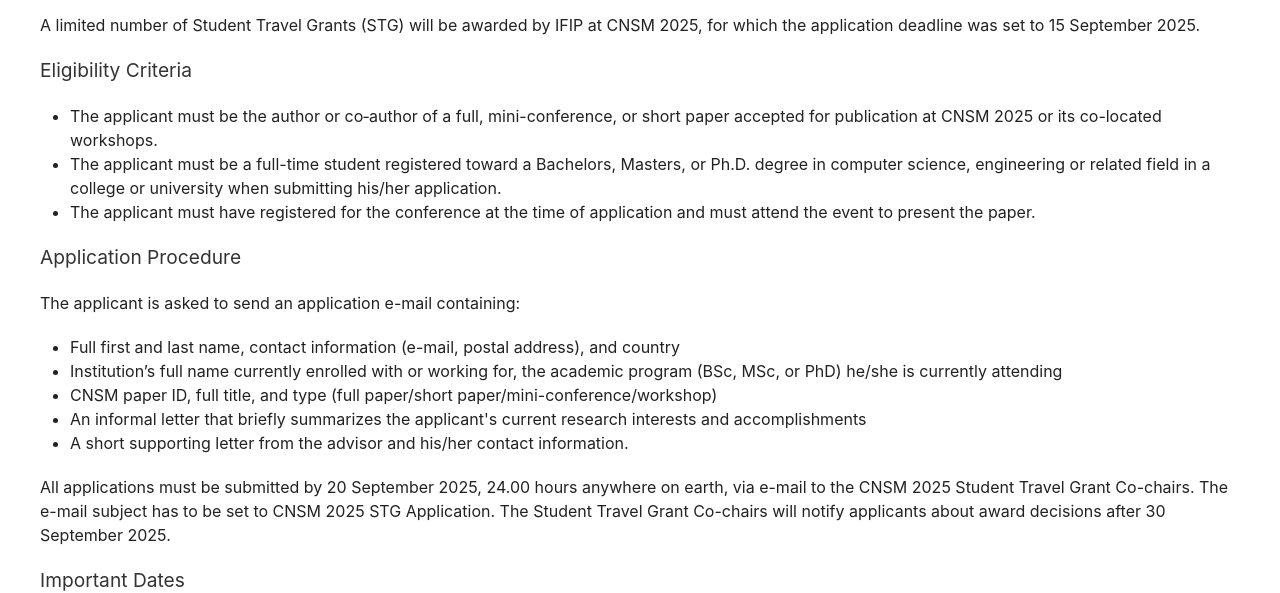
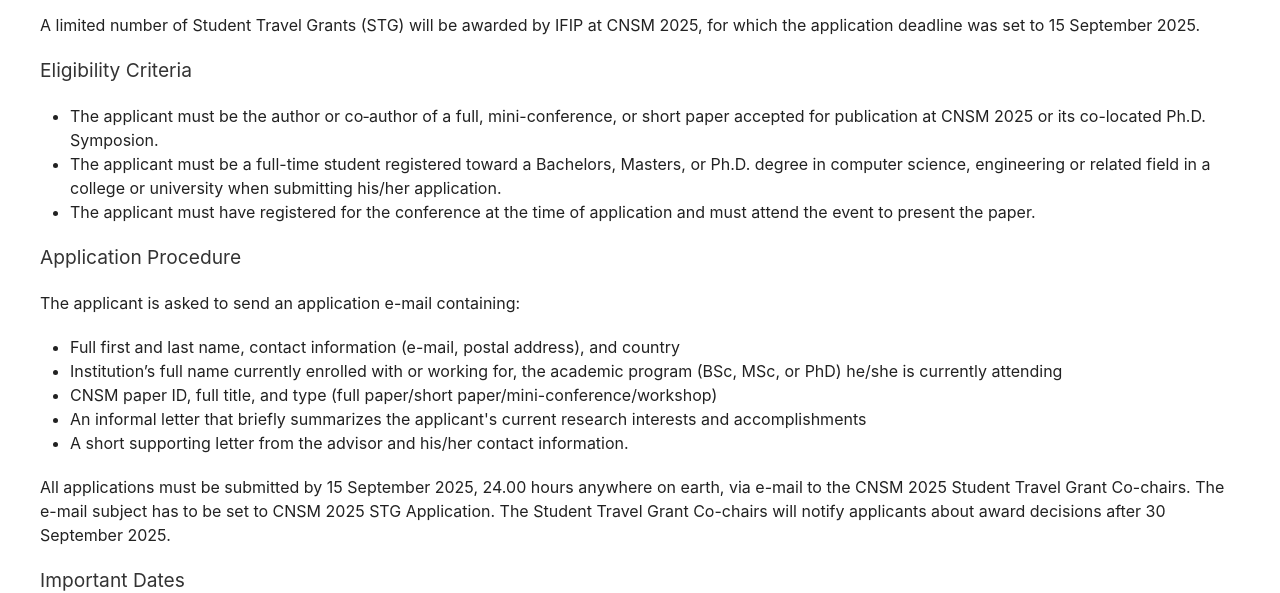
Before and after one commit to stuartclayman/cnsm-2025-website, a Jekyll site: the page built from stg.html, in a window 1280 px wide. Shown: the part 294-887 px from the top of the page. Built offline with Jekyll 4.4.1, drawn with Linux system fonts in a browser that asks for light colours; nearby versions of some CDN libraries.

Commit message:
Fix dates

```diff
--- a/stg.html
+++ b/stg.html
@@ -11,7 +11,7 @@
 <h3>Eligibility Criteria</h3>
 
 <ul>
-  <li>The applicant must be the author or co‐author of a full, mini-conference, or short paper accepted for publication at CNSM 2025 or its co-located workshops.</li>
+  <li>The applicant must be the author or co‐author of a full, mini-conference, or short paper accepted for publication at CNSM 2025 or its co-located Ph.D. Symposion.</li>
   <li>The applicant must be a full-time student registered toward a Bachelors, Masters, or Ph.D. degree in computer science, engineering or related field in a college or university when submitting his/her application.</li>
   <li>The applicant must have registered for the conference at the time of application and must attend the event to present the paper.</li>
 </ul>
@@ -36,7 +36,7 @@
 </p>
 
 <p>
-All applications must be submitted by 20 September 2025, 24.00 hours anywhere on earth, via e-mail to the CNSM 2025 Student Travel Grant Co-chairs. The e-mail subject has to be set to CNSM 2025 STG Application. The Student Travel Grant Co-chairs will notify applicants about award decisions after 30 September 2025.
+All applications must be submitted by 15 September 2025, 24.00 hours anywhere on earth, via e-mail to the CNSM 2025 Student Travel Grant Co-chairs. The e-mail subject has to be set to CNSM 2025 STG Application. The Student Travel Grant Co-chairs will notify applicants about award decisions after 30 September 2025.
 </p>
 
 <h3>Important Dates</h3>
```
